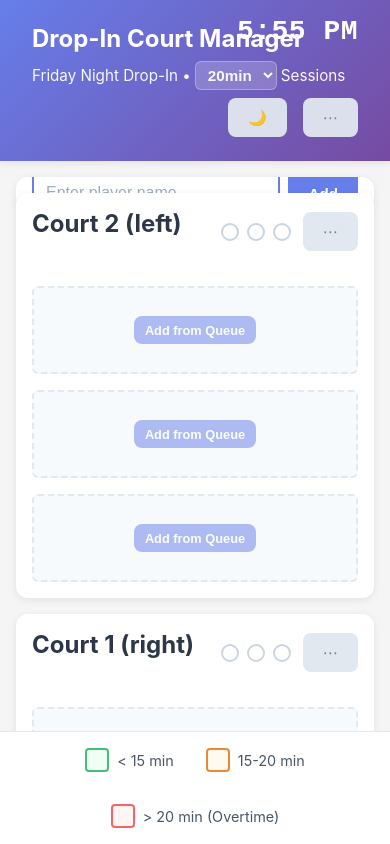
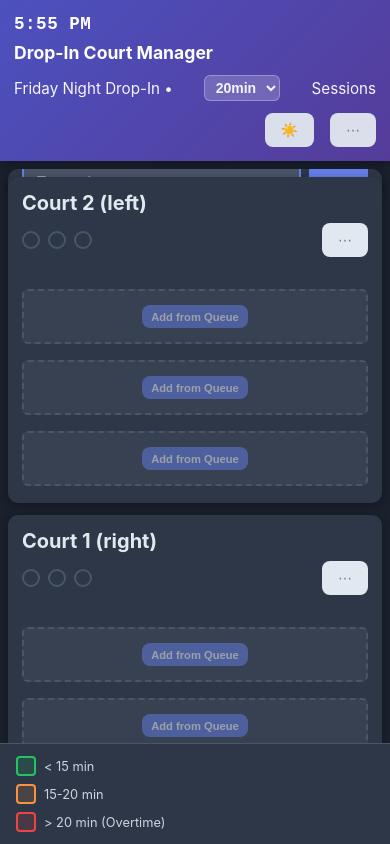
Before and after one commit to whereyoubinns/drop-in, a React (Vite) app: page / in a window 390 px wide. Built offline with nearby package versions, Linux system fonts and the light colour scheme.

Commit message:
make it tablet friendly

```diff
--- a/src/App.css
+++ b/src/App.css
@@ -965,42 +965,192 @@
 @media (max-width: 1200px) {
   .app-layout {
     grid-template-columns: 1fr;
+    gap: 1rem;
   }
 
   .sidebar {
     width: 100%;
     position: static;
   }
+
+  .courts-container {
+    display: grid;
+    grid-template-columns: 1fr 1fr;
+    gap: 1rem;
+  }
 }
 
 @media (max-width: 768px) {
-  .app-header h1 {
-    font-size: 1.5rem;
+  /* Disable cursor grab/grabbing on mobile since drag is disabled */
+  .queue-item,
+  .player-card {
+    cursor: default !important;
   }
 
-  .current-time {
+  .queue-item:active,
+  .player-card:active {
+    cursor: default !important;
+  }
+
+  /* Header adjustments */
+  .app-header {
+    padding: 1rem 1rem;
+  }
+
+  .app-header h1 {
     font-size: 1.25rem;
+    margin-bottom: 0.75rem;
+  }
+
+  .current-time-top {
+    position: static;
+    display: block;
+    font-size: 1.25rem;
+    margin-bottom: 0.5rem;
   }
 
   .header-info {
     flex-direction: column;
-    align-items: flex-start;
-    gap: 0.5rem;
+    align-items: stretch;
+    gap: 0.75rem;
+  }
+
+  .session-config {
+    justify-content: space-between;
+    width: 100%;
   }
 
   .header-right {
-    align-self: flex-end;
+    align-self: stretch;
+    justify-content: flex-end;
   }
 
+  /* Layout adjustments */
   .app-layout {
-    padding: 1rem;
-    gap: 1rem;
+    grid-template-columns: 1fr;
+    padding: 0.75rem;
+    gap: 0.75rem;
   }
 
+  .courts-container {
+    display: flex;
+    flex-direction: column;
+    gap: 0.75rem;
+  }
+
+  /* Panel adjustments */
   .panel {
     padding: 1rem;
   }
 
+  .panel h2 {
+    font-size: 1.25rem;
+  }
+
+  /* Queue panel adjustments */
+  .queue-panel {
+    max-height: none;
+  }
+
+  .player-list {
+    max-height: 400px;
+    padding-right: 0.5rem;
+  }
+
+  .queue-item {
+    padding: 0.875rem 1rem;
+    flex-wrap: wrap;
+    gap: 0.75rem;
+  }
+
+  .queue-item-left {
+    flex: 1;
+    min-width: 0;
+  }
+
+  .queue-position {
+    min-width: 2rem;
+    font-size: 1rem;
+  }
+
+  .player-name {
+    font-size: 1rem;
+  }
+
+  .waiting-time,
+  .estimated-time,
+  .replacing-player {
+    font-size: 0.8rem;
+  }
+
+  /* Court panel adjustments */
+  .court-header {
+    flex-wrap: wrap;
+  }
+
+  .court-header h2 {
+    width: 100%;
+    margin-bottom: 0.5rem;
+  }
+
+  .court-header-right {
+    width: 100%;
+    justify-content: space-between;
+  }
+
+  /* Player card adjustments */
+  .player-card {
+    padding: 0.75rem;
+    height: auto;
+    min-height: 80px;
+  }
+
+  .player-card-content {
+    gap: 0.5rem;
+  }
+
+  .time-display {
+    font-size: 1.1rem;
+  }
+
+  .badge {
+    font-size: 0.65rem;
+    padding: 0.2rem 0.5rem;
+  }
+
+  /* Button adjustments */
+  .btn-small {
+    padding: 0.375rem 0.625rem;
+    font-size: 0.75rem;
+  }
+
+  /* Empty slot adjustments */
+  .empty-slot {
+    height: auto;
+    min-height: 60px;
+    padding: 0.625rem;
+  }
+
+  /* Footer adjustments */
+  .app-footer {
+    padding: 0.75rem 1rem;
+  }
+
+  .legend {
+    gap: 1rem;
+    font-size: 0.8rem;
+  }
+
+  .legend-item {
+    font-size: 0.8rem;
+  }
+
+  .legend-color {
+    width: 20px;
+    height: 20px;
+  }
+
+  /* Toast adjustments */
   .toast-container {
     top: 1rem;
     padding: 0 0.75rem;
@@ -1012,6 +1162,72 @@
 
   .toast-message {
     font-size: 0.95rem;
+  }
+
+  .toast-icon {
+    width: 28px;
+    height: 28px;
+    font-size: 1.25rem;
+  }
+}
+
+/* Extra small devices */
+@media (max-width: 480px) {
+  .app-header {
+    padding: 0.875rem 0.875rem;
+  }
+
+  .app-header h1 {
+    font-size: 1.1rem;
+  }
+
+  .current-time-top {
+    font-size: 1.1rem;
+  }
+
+  .session-duration-select {
+    padding: 0.2rem 0.4rem;
+    font-size: 0.875rem;
+  }
+
+  .app-layout {
+    padding: 0.5rem;
+    gap: 0.5rem;
+  }
+
+  .panel {
+    padding: 0.875rem;
+    border-radius: 10px;
+  }
+
+  .queue-item {
+    padding: 0.75rem 0.875rem;
+  }
+
+  .player-card {
+    padding: 0.625rem;
+    min-height: 70px;
+  }
+
+  .empty-slot {
+    min-height: 55px;
+    padding: 0.5rem;
+  }
+
+  .btn {
+    padding: 0.625rem 1rem;
+    font-size: 0.875rem;
+  }
+
+  .btn-small {
+    padding: 0.35rem 0.55rem;
+    font-size: 0.7rem;
+  }
+
+  .legend {
+    flex-direction: column;
+    align-items: flex-start;
+    gap: 0.5rem;
   }
 }
 
--- a/src/App.tsx
+++ b/src/App.tsx
@@ -12,7 +12,7 @@ function AppContent() {
   const [sessionDuration, setSessionDuration] = useState(20); // in minutes
   const [darkMode, setDarkMode] = useState(() => {
     const saved = localStorage.getItem('darkMode');
-    return saved ? JSON.parse(saved) : false;
+    return saved ? JSON.parse(saved) : true;
   });
 
   // Update current time every second
--- a/src/components/CourtPanel.tsx
+++ b/src/components/CourtPanel.tsx
@@ -3,6 +3,7 @@ import type { Player, CourtId } from '../types';
 import { PlayerCard } from './PlayerCard';
 import { getTimeOnCourt, getTimeStatus } from '../utils/timeUtils';
 import { useToast } from '../hooks/useToast';
+import { useIsMobile } from '../hooks/useIsMobile';
 
 interface CourtPanelProps {
   courtId: CourtId;
@@ -25,6 +26,7 @@ export const CourtPanel = ({
   onClear,
   sessionDuration,
 }: CourtPanelProps) => {
+  const isMobile = useIsMobile();
   const [isDragOver, setIsDragOver] = useState(false);
   const [menuOpen, setMenuOpen] = useState(false);
   const [, setTick] = useState(0);
@@ -98,10 +100,10 @@ export const CourtPanel = ({
   return (
     <div
       className={`court-panel panel ${isDragOver && !isFull ? 'drag-over' : ''}`}
-      onDragOver={handleDragOver}
-      onDragEnter={handleDragEnter}
-      onDragLeave={handleDragLeave}
-      onDrop={handleDrop}
+      onDragOver={!isMobile ? handleDragOver : undefined}
+      onDragEnter={!isMobile ? handleDragEnter : undefined}
+      onDragLeave={!isMobile ? handleDragLeave : undefined}
+      onDrop={!isMobile ? handleDrop : undefined}
     >
       <div className="court-header">
         <h2>{courtName}</h2>
@@ -166,6 +168,7 @@ export const CourtPanel = ({
             onRemove={() => onRemovePlayer(player.id)}
             courtId={courtId}
             sessionDuration={sessionDuration}
+            isMobile={isMobile}
           />
         ))}
         {[...Array(3 - players.length)].map((_, index) => (
--- a/src/components/PlayerCard.tsx
+++ b/src/components/PlayerCard.tsx
@@ -8,9 +8,10 @@ interface PlayerCardProps {
   onRemove: () => void;
   courtId?: string;
   sessionDuration: number; // in minutes
+  isMobile?: boolean;
 }
 
-export const PlayerCard = ({ player, isNextOff, onRemove, courtId, sessionDuration }: PlayerCardProps) => {
+export const PlayerCard = ({ player, isNextOff, onRemove, courtId, sessionDuration, isMobile = false }: PlayerCardProps) => {
   const [, setTick] = useState(0);
 
   // Update every second for live time tracking
@@ -41,8 +42,8 @@ export const PlayerCard = ({ player, isNextOff, onRemove, courtId, sessionDurati
   return (
     <div
       className={`player-card ${timeStatus} ${isNextOff ? 'next-off' : ''}`}
-      draggable
-      onDragStart={handleDragStart}
+      draggable={!isMobile}
+      onDragStart={!isMobile ? handleDragStart : undefined}
     >
       <div className="player-card-content">
         <div className="player-card-info">
--- a/src/components/QueuePanel.tsx
+++ b/src/components/QueuePanel.tsx
@@ -3,6 +3,7 @@ import type { Player, CourtId } from '../types';
 import { AddPlayerForm } from './AddPlayerForm';
 import { formatClockTime } from '../utils/timeUtils';
 import { useToast } from '../hooks/useToast';
+import { useIsMobile } from '../hooks/useIsMobile';
 
 interface QueuePanelProps {
   queue: Player[];
@@ -17,6 +18,7 @@ interface QueuePanelProps {
 
 export const QueuePanel = ({ queue, court1Players, court2Players, onAddPlayer, onRemovePlayer, onAddPlayerToCourt, onReorderQueue, sessionDuration }: QueuePanelProps) => {
   const { showToast } = useToast();
+  const isMobile = useIsMobile();
   const [, setTick] = useState(0);
   const [draggedOverId, setDraggedOverId] = useState<string | null>(null);
   const [draggedPlayerId, setDraggedPlayerId] = useState<string | null>(null);
@@ -135,12 +137,12 @@ export const QueuePanel = ({ queue, court1Players, court2Players, onAddPlayer, o
 
       <div
         className={`player-list ${draggedPlayerId ? 'is-dragging' : ''}`}
-        onDragLeave={(e) => {
+        onDragLeave={!isMobile ? (e) => {
           // Clear drag over state when leaving the list area
           if (!e.currentTarget.contains(e.relatedTarget as Node)) {
             setDraggedOverId(null);
           }
-        }}
+        } : undefined}
       >
         {queue.length === 0 ? (
           <div className="empty-message">No players in queue</div>
@@ -225,11 +227,11 @@ export const QueuePanel = ({ queue, court1Players, court2Players, onAddPlayer, o
               <div
                 key={player.id}
                 className={`queue-item ${isDraggedOver ? 'drag-over' : ''} ${isDragging ? 'dragging' : ''} ${isRecentlyMoved ? 'recently-moved' : ''}`}
-                draggable
-                onDragStart={handleDragStart}
-                onDragEnd={handleDragEnd}
-                onDragOver={handleDragOver}
-                onDrop={handleDrop}
+                draggable={!isMobile}
+                onDragStart={!isMobile ? handleDragStart : undefined}
+                onDragEnd={!isMobile ? handleDragEnd : undefined}
+                onDragOver={!isMobile ? handleDragOver : undefined}
+                onDrop={!isMobile ? handleDrop : undefined}
               >
                 <div className="queue-item-left">
                   <span className="queue-position">#{index + 1}</span>
--- /dev/null
+++ b/src/hooks/useIsMobile.ts
@@ -0,0 +1,28 @@
+import { useState, useEffect } from 'react';
+
+export const useIsMobile = () => {
+  const [isMobile, setIsMobile] = useState(false);
+
+  useEffect(() => {
+    // Check if device has touch capability
+    const checkIfMobile = () => {
+      const hasTouchScreen =
+        'ontouchstart' in window ||
+        navigator.maxTouchPoints > 0;
+
+      // Also check screen width for additional confidence
+      const isSmallScreen = window.innerWidth < 768;
+
+      setIsMobile(hasTouchScreen || isSmallScreen);
+    };
+
+    checkIfMobile();
+
+    // Re-check on resize
+    window.addEventListener('resize', checkIfMobile);
+
+    return () => window.removeEventListener('resize', checkIfMobile);
+  }, []);
+
+  return isMobile;
+};
```
